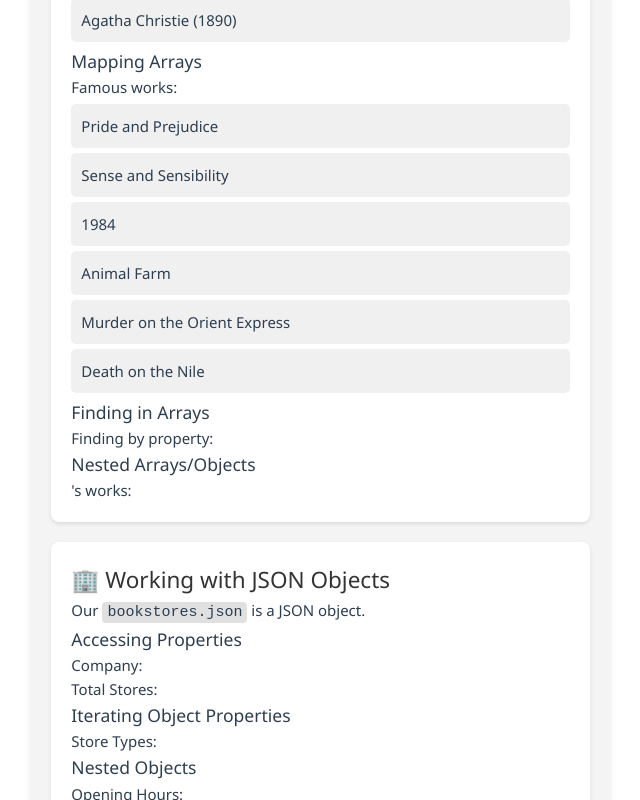
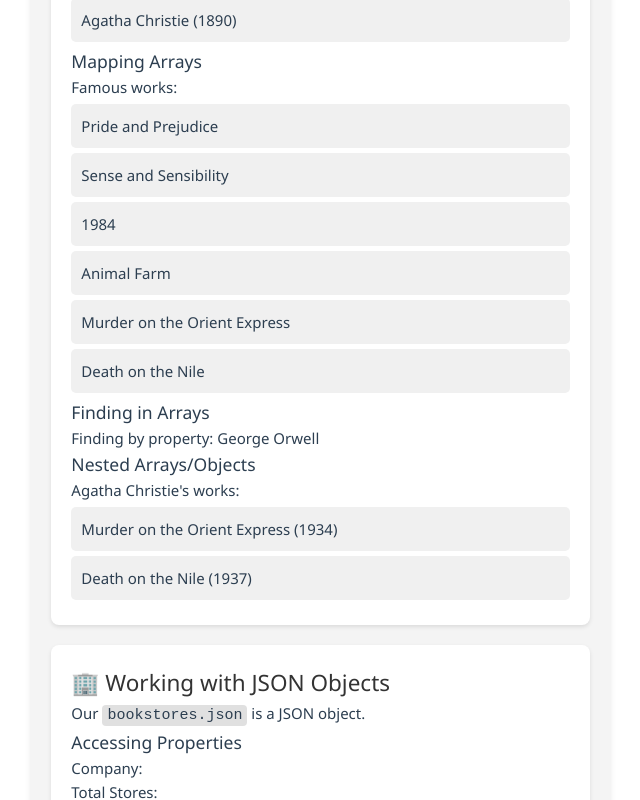
Before and after one commit to MandeepS2001/FIT5032, a Vue app: page / in a window 1280 px wide. Shown: the part 439-1239 px from the top of the page, without its empty margins (30-670 px from the left). Built offline with nearby package versions, Linux system fonts and the light colour scheme.

Commit message:
Update activity 4 and 5 in script and activity 9 in template

```diff
--- a/src/components/JSON.vue
+++ b/src/components/JSON.vue
@@ -9,7 +9,6 @@
 
       <h3>Iterating through Arrays</h3>
       <!-- Activity 6: Render a list containing author names and their birth years. Hint: Make use of the v-for directive to iterate through the array of authors. -->
-      <!-- TODO: CODE TO RENDER LIST OF AUTHORS HERE -->
       <ul>
         <li v-for="author in authors" :key="author.id">
           {{ author.name }} ({{ author.birthYear }})
@@ -19,7 +18,6 @@
       <h3>Filtering Arrays</h3>
       <!-- Activity 7: Render a list containing authors born after 1850. Hint: Make use of the v-for directive to iterate through the array of authors that you have filtered out. -->
       <p>Authors born after 1850:</p>
-      <!-- TODO: CODE TO RENDER LIST OF AUTHORS HERE -->
       <ul>
         <li v-for="author in modernAuthors" :key="author.id">
           {{ author.name }} ({{ author.birthYear }})
@@ -30,7 +28,6 @@
       <p>Famous works:</p>
       <ul>
         <!-- Activity 8: Render a list of all famous works. Hint: Use the v-for directive to iterate through the array of authors that you have filtered out. -->
-        <!-- TODO: CODE TO RENDER LIST OF FAMOUS WORKS HERE -->
         <li v-for="work in allFamousWorks" :key="work">
           {{ work }}
         </li>
@@ -42,7 +39,11 @@
       <h3>Nested Arrays/Objects</h3>
       <p>{{ austen?.name }}'s works:</p>
       <!-- Activity 9: Render a list of Austen's works. Hint: Use the v-for directive to iterate through the array of authors that you have filtered out. -->
-      <!-- TODO: CODE TO RENDER LIST OF AUSTEN'S WORKS HERE -->
+      <ul>
+        <li v-for="author in austen?.famousWorks" :key="author.id">
+          {{ author.title }} ({{ author.year }})
+        </li>
+      </ul>
     </section>
 
     <section class="lab-section">
@@ -103,9 +104,8 @@
 import { ref, computed } from "vue"
 
 // Activity 1: Import JSON files (authors.json and bookstores.json)
-// TODO: CODE TO IMPORT JSON FILES HERE
 import authors from '../assets/json/authors.json';
-import bookstores from '../assets/json/bookstores.json';
+// import bookstores from '../assets/json/bookstores.json';
 
 const showMessage = ref(false)
 
@@ -120,16 +120,14 @@ const allFamousWorks = computed(() =>
 );
 
 // Activity 4: Find author by name
-const orwell = computed((newName) => {
-  // TODO: CODE TO FIND AUTHOR BY NAME HERE
-  console.log(newName)
-  return authors.filter((author) => author.name == newName)
-})
+const orwell = computed(() =>
+  authors.filter((author) => author.name == "George Orwell")[0]
+)
 
 // Activity 5: Find author by ID
-const austen = computed(() => {
-  // TODO: CODE TO FIND AUTHOR BY ID HERE
-})
+const austen = computed(() =>
+  authors.filter((author) => author.id == 3)[0]
+)
 </script>
 
 <style scoped>
```
